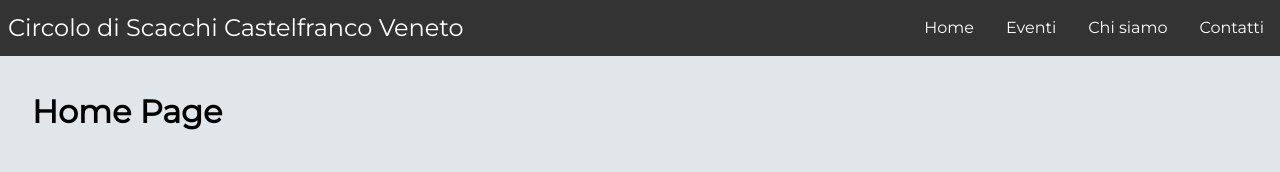
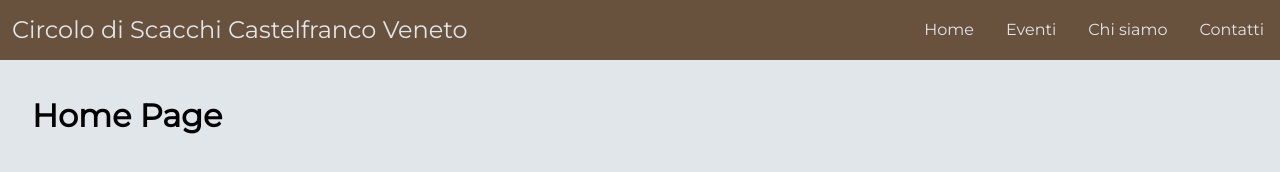
Before and after one commit to mastrovalentz/castelfranco_chess_club, a website built with Vite: page index.html in a window 1280 px wide. Built offline with nearby package versions, Linux system fonts and the light colour scheme.

Commit message:
Update navigation.css
Variables

```diff
--- a/style/navigation.css
+++ b/style/navigation.css
@@ -5,13 +5,13 @@
   position: relative;
   justify-content: space-between;
   align-items: center;
-  background-color: #333;
-  color: white;
+  background-color: var(--color-primary-darkest);
+  color: var(--color-text-alt);
 }
 
 .brand-title {
-  font-size: 1.5rem;
-  margin: 0.5rem;
+  font-size: var(--font-size-large);
+  margin: var(--spacing-xsmall);
 }
 
 .navbar-links {
@@ -31,8 +31,8 @@
 .navbar-links li a {
   display: block;
   text-decoration: none;
-  color: white;
-  padding: 1rem;
+  color: var(--color-text-alt);
+  padding: var(--spacing-default);
 }
 
 .navbar-links li:hover {
@@ -53,7 +53,7 @@
 .toggle-button .bar {
   height: 3px;
   width: 100%;
-  background-color: white;
+  background-color: var(--color-background);
   border-radius: 10px;
 }
 
@@ -82,7 +82,7 @@
   }
 
   .navbar-links ul li a {
-    padding: 0.5rem 1rem;
+    padding: var(--spacing-xsmall) var(--spacing-default);
   }
 
   .navbar-links.active {
```
